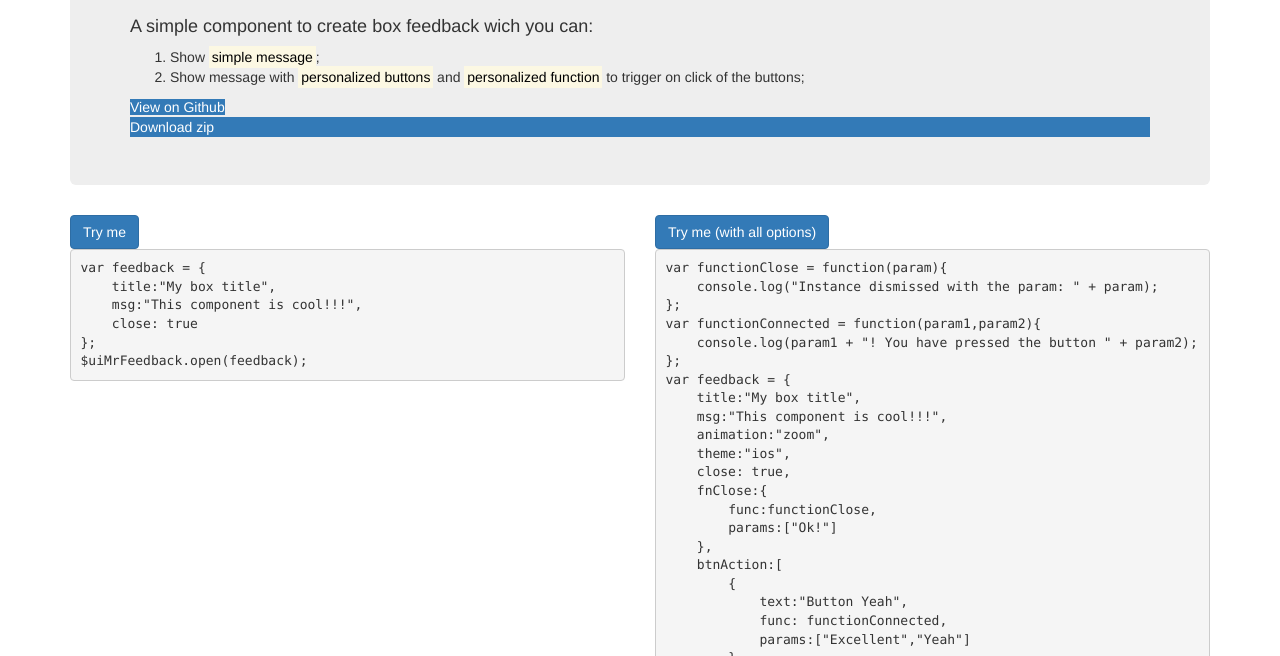
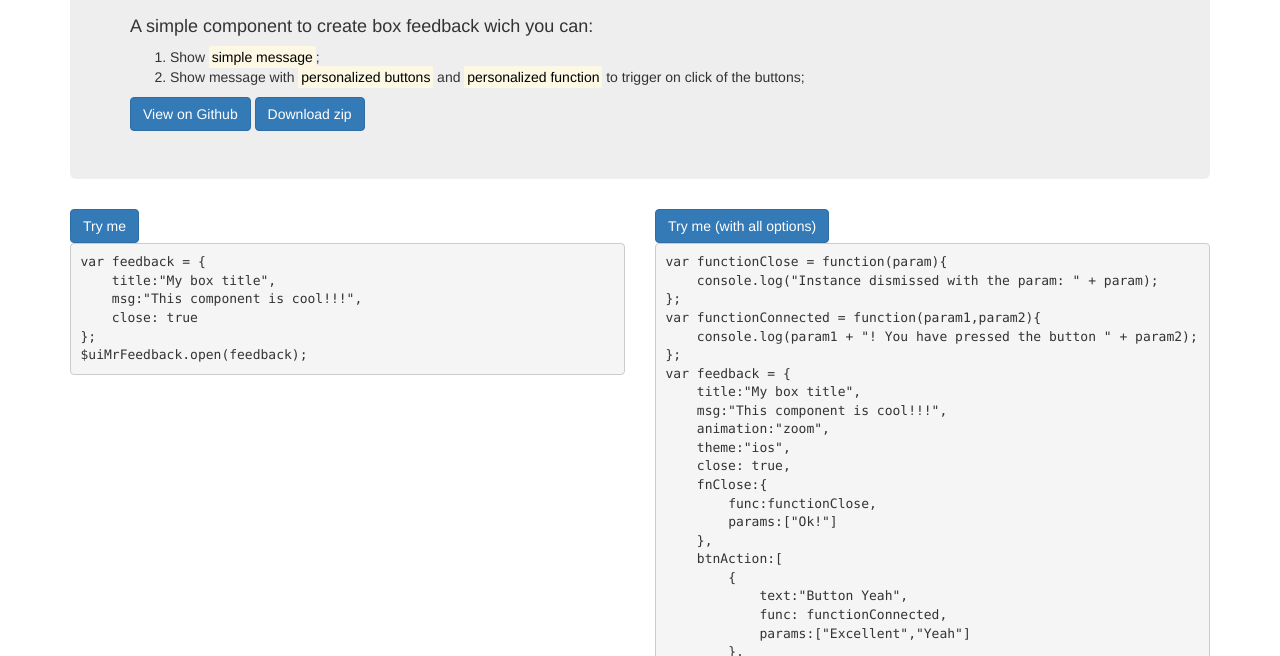
Before and after one commit to teorossi82/mrFeedback, a website: page index.html in a window 1280 px wide. Shown: the part 144-800 px from the top of the page. Drawn offline with nearby package versions, Linux system fonts and the light colour scheme.

Commit message:
setup demo page

```diff
--- a/index.html
+++ b/index.html
@@ -25,8 +25,8 @@
                             <li>Show <mark>simple message</mark>;</li>
                             <li>Show message with <mark>personalized buttons</mark> and <mark>personalized function</mark> to trigger on click of the buttons;</li>
                         </ol>
-                        <a class="bt btn-primary" href="https://github.com/teorossi82/mrFeedback">View on Github</a>
-                        <div class="bt btn-primary" href="https://github.com/teorossi82/mrFeedback/archive/master.zip">Download zip</div>
+                        <a class="btn btn-primary" href="https://github.com/teorossi82/mrFeedback">View on Github</a>
+                        <a class="btn btn-primary" href="https://github.com/teorossi82/mrFeedback/archive/master.zip">Download zip</a>
                     </div>
                     <div ng-controller="appCtrl as vm">
                         <div class="row">
```
